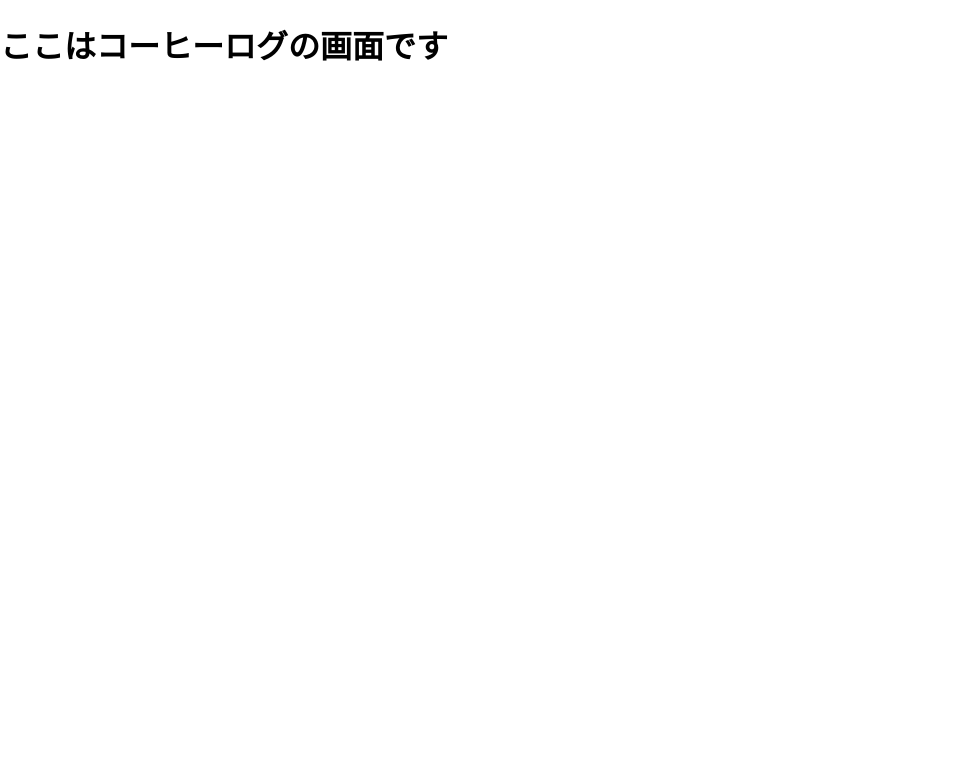
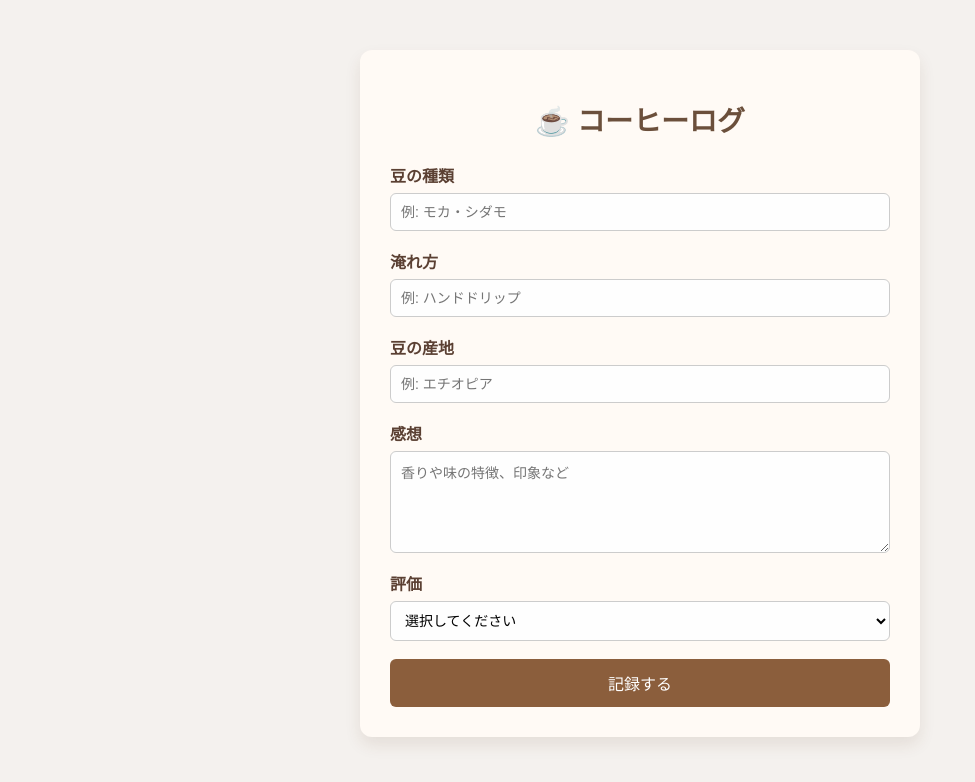
Before and after one commit to souchiyan/go-app, a React (Create React App) app in the folder react-app/: page /coffeelog in a window 1280 px wide. Shown: the top 782 px of the page, without its empty margins (0-975 px from the left). Built offline with nearby package versions, Linux system fonts and the light colour scheme.

Commit message:
feature/coffeelog

```diff
--- a/react-app/src/App.js
+++ b/react-app/src/App.js
@@ -1,9 +1,11 @@
 import { BrowserRouter as Router, Routes, Route } from "react-router-dom";
-import Auth from "./Auth";
+import Auth from "./Auth/Auth";
 import PrivateRoute from "./PrivateRoute";
-import Page from "./Page";
-import CoffeeLog from "./CoffeeLog";
+import Page from "./Page/Page";
+import CoffeeLog from "./CoffeeLog/CoffeeLog";
 import CafeMap from "./CafeMap";
+import CoffeeShow from "./CoffeeLog/CoffeeShow";
+
 
 function App() {
   return (
@@ -20,6 +22,7 @@ function App() {
         ></Route>
         <Route path="/coffeelog" element={<CoffeeLog />}></Route>
         <Route path="/cafemap" element={<CafeMap />}></Route>
+        <Route path="/logs/show" element={<CoffeeShow />}></Route>
       </Routes>
     </Router>
   );
--- a/react-app/src/Auth.jsx
+++ b/react-app/src/Auth/Auth.jsx
@@ -1,6 +1,8 @@
 import { useNavigate } from "react-router-dom";
 import { useState } from "react";
-import axios from "axios"
+import axios from "axios";
+import "../styles/Auth.css";
+
 function Auth() {
   const [name, setName] = useState("");
   const [password, setPassword] = useState("");
@@ -14,10 +16,10 @@ function Auth() {
       });
       alert(res.data.message);
     } catch (err) {
-      alert("登録失敗: " + err.response?.data || err.message);
+      alert("登録失敗: " + (err.response?.data || err.message));
     }
-    setName("")
-    setPassword("")
+    setName("");
+    setPassword("");
   };
 
   const handleLogin = async () => {
@@ -30,27 +32,32 @@ function Auth() {
       alert("ログイン成功");
       navigate("/index");
     } catch (err) {
-      alert("ログイン失敗: " + err.response?.data || err.message);
+      alert("ログイン失敗: " + (err.response?.data || err.message));
     }
   };
 
   return (
-    <div>
-      <h2>ログイン / 登録</h2>
+    <div className="auth-container">
+      <h2 className="auth-title">ログイン / 登録</h2>
       <input
+        className="auth-input"
         placeholder="名前"
         value={name}
         onChange={(e) => setName(e.target.value)}
       />
       <input
+        className="auth-input"
         type="password"
         placeholder="パスワード"
         value={password}
         onChange={(e) => setPassword(e.target.value)}
       />
-      <button onClick={handleRegister}>登録</button>
-      <button onClick={handleLogin}>ログイン</button>
+      <div className="auth-button-group">
+        <button className="auth-button" onClick={handleRegister}>登録</button>
+        <button className="auth-button login" onClick={handleLogin}>ログイン</button>
+      </div>
     </div>
   );
 }
+
 export default Auth;
--- a/react-app/src/CoffeeLog.jsx
+++ /dev/null
@@ -1,7 +0,0 @@
-function CoffeeLog(){
- return(
-    <h1>ここはコーヒーログの画面です</h1>
- )
-}
-
-export default CoffeeLog;
--- /dev/null
+++ b/react-app/src/CoffeeLog/CoffeeLog.jsx
@@ -0,0 +1,85 @@
+import { useState } from "react";
+import { useNavigate } from "react-router-dom"; // 追加
+
+import axios from "axios";
+import "../styles/CoffeeLog.css";
+
+function CoffeeLog() {
+  const [title, setTitle] = useState("");
+  const [origin, setOrigin] = useState("");
+  const [method, setMethod] = useState("");
+  const [notes, setNotes] = useState("");
+  const [rating, setRating] = useState("");
+  const navigate = useNavigate();
+
+
+  const handleLogs = async (e) => {
+    e.preventDefault();
+    try {
+      await axios.post("http://localhost:8080/logs", {
+        title,
+        origin,
+        method,
+        notes,
+        rating,
+      });
+      alert("作成完了！");
+      navigate("/logs/show");
+
+    } catch (err) {
+      alert("記録失敗: " + (err.response?.data || err.message));
+    }
+  };
+
+  return (
+    <div className="coffee-container">
+      <h1 className="title">☕ コーヒーログ</h1>
+      <form onSubmit={handleLogs} className="coffee-form">
+        <label>豆の種類</label>
+        <input
+          type="text"
+          placeholder="例: モカ・シダモ"
+          value={title}
+          onChange={(e) => setTitle(e.target.value)}
+        />
+
+        <label>淹れ方</label>
+        <input
+          type="text"
+          placeholder="例: ハンドドリップ"
+          value={method}
+          onChange={(e) => setMethod(e.target.value)}
+        />
+
+        <label>豆の産地</label>
+        <input
+          type="text"
+          placeholder="例: エチオピア"
+          value={origin}
+          onChange={(e) => setOrigin(e.target.value)}
+        />
+
+        <label>感想</label>
+        <textarea
+          placeholder="香りや味の特徴、印象など"
+          value={notes}
+          onChange={(e) => setNotes(e.target.value)}
+        />
+
+        <label>評価</label>
+        <select value={rating} onChange={(e) => setRating(e.target.value)}>
+          <option value="">選択してください</option>
+          <option value="1">★☆☆☆☆</option>
+          <option value="2">★★☆☆☆</option>
+          <option value="3">★★★☆☆</option>
+          <option value="4">★★★★☆</option>
+          <option value="5">★★★★★</option>
+        </select>
+
+        <button type="submit">記録する</button>
+      </form>
+    </div>
+  );
+}
+
+export default CoffeeLog;
--- /dev/null
+++ b/react-app/src/CoffeeLog/CoffeeShow.jsx
@@ -0,0 +1,38 @@
+import { useEffect, useState } from "react";
+import axios from "axios";
+import "../styles/CoffeeShow.css";
+
+function CoffeeShow() {
+  const [logs, setLogs] = useState([]);
+
+  useEffect(() => {
+    const fetchLogs = async () => {
+      try {
+        const res = await axios.get("http://localhost:8080/logs/show");
+        setLogs(res.data);
+      } catch (err) {
+        alert("取得失敗：" + (err.response?.data || err.message));
+      }
+    };
+    fetchLogs();
+  }, []);
+
+  return (
+    <div className="coffee-show-container">
+      <h1 className="coffee-show-title">☕ コーヒーログ一覧</h1>
+      <ul className="coffee-log-list">
+        {logs.map((log, index) => (
+          <li key={index} className="coffee-log-item">
+            <h2 className="log-title">{log.title}</h2>
+            <p><strong>豆の産地:</strong> {log.origin}</p>
+            <p><strong>方法:</strong> {log.method}</p>
+            <p><strong>評価:</strong> {log.rating} / 5</p>
+            <p><strong>感想:</strong> {log.notes}</p>
+          </li>
+        ))}
+      </ul>
+    </div>
+  );
+}
+
+export default CoffeeShow;
--- a/react-app/src/Page.jsx
+++ b/react-app/src/Page/Page.jsx
@@ -1,5 +1,5 @@
 import { NavLink } from "react-router-dom";
-import "./Page.css";
+import "../styles/Page.css";
 
 function Page() {
   return (
@@ -15,6 +15,9 @@ function Page() {
           <NavLink to="/cafemap" className="btn btn-map">
             カフェマップ
           </NavLink>
+          <NavLink to="/logs/show" className="btn btn-map">
+            コーヒーログ
+          </NavLink>
         </div>
       </div>
     </div>
--- /dev/null
+++ b/react-app/src/styles/Auth.css
@@ -0,0 +1,70 @@
+.auth-container {
+  width: 100%;
+  max-width: 400px;
+  margin: 80px auto;
+  padding: 32px;
+  box-shadow: 0 4px 12px rgba(0, 0, 0, 0.15);
+  border-radius: 12px;
+  background-color: #fefefe;
+  display: flex;
+  flex-direction: column;
+  align-items: center;
+  font-family: sans-serif;
+}
+
+.auth-title {
+  font-size: 1.8rem;
+  margin-bottom: 24px;
+  color: #333;
+}
+
+.auth-input {
+  width: 100%;
+  padding: 12px;
+  margin-bottom: 16px;
+  font-size: 1rem;
+  border: 1px solid #ccc;
+  border-radius: 8px;
+  box-sizing: border-box;
+  transition: border-color 0.3s ease;
+}
+
+.auth-input:focus {
+  border-color: #0077cc;
+  outline: none;
+}
+
+.auth-button-group {
+  width: 100%;
+  display: flex;
+  justify-content: space-between;
+}
+
+.auth-button {
+  flex: 1;
+  padding: 12px;
+  margin-right: 10px;
+  background-color: #0077cc;
+  color: white;
+  border: none;
+  border-radius: 8px;
+  cursor: pointer;
+  font-size: 1rem;
+  transition: background-color 0.3s ease;
+}
+
+.auth-button:last-child {
+  margin-right: 0;
+}
+
+.auth-button:hover {
+  background-color: #005fa3;
+}
+
+.auth-button.login {
+  background-color: #00aa66;
+}
+
+.auth-button.login:hover {
+  background-color: #008c55;
+}
--- /dev/null
+++ b/react-app/src/styles/CoffeeLog.css
@@ -0,0 +1,63 @@
+body {
+  margin: 0;
+  font-family: "Segoe UI", sans-serif;
+  background-color: #f4f1ee;
+}
+
+.coffee-container {
+  max-width: 500px;
+  margin: 50px auto;
+  padding: 30px;
+  background-color: #fffaf5;
+  border-radius: 12px;
+  box-shadow: 0 8px 16px rgba(100, 60, 30, 0.1);
+}
+
+.title {
+  text-align: center;
+  font-size: 28px;
+  color: #6b4f3b;
+  margin-bottom: 24px;
+}
+
+.coffee-form {
+  display: flex;
+  flex-direction: column;
+}
+
+.coffee-form label {
+  margin-bottom: 6px;
+  color: #5b4033;
+  font-weight: bold;
+}
+
+.coffee-form input,
+.coffee-form textarea,
+.coffee-form select {
+  padding: 10px;
+  margin-bottom: 18px;
+  border: 1px solid #ccc;
+  border-radius: 6px;
+  font-size: 14px;
+  background-color: #fefefe;
+}
+
+.coffee-form textarea {
+  resize: vertical;
+  min-height: 80px;
+}
+
+.coffee-form button {
+  background-color: #8b5e3c;
+  color: white;
+  border: none;
+  padding: 12px;
+  font-size: 16px;
+  border-radius: 6px;
+  cursor: pointer;
+  transition: background-color 0.2s;
+}
+
+.coffee-form button:hover {
+  background-color: #6b442b;
+}
--- /dev/null
+++ b/react-app/src/styles/CoffeeShow.css
@@ -0,0 +1,41 @@
+.coffee-show-container {
+  max-width: 800px;
+  margin: 2rem auto;
+  padding: 1.5rem;
+  background-color: #f9f6f2;
+  border-radius: 12px;
+  box-shadow: 0 4px 12px rgba(0, 0, 0, 0.1);
+  font-family: 'Helvetica Neue', sans-serif;
+}
+
+.coffee-show-title {
+  text-align: center;
+  color: #4b2e2e;
+  font-size: 2rem;
+  margin-bottom: 2rem;
+}
+
+.coffee-log-list {
+  list-style-type: none;
+  padding: 0;
+}
+
+.coffee-log-item {
+  background-color: #fff;
+  border-left: 5px solid #a97451;
+  margin-bottom: 1.5rem;
+  padding: 1rem;
+  border-radius: 8px;
+  transition: transform 0.2s;
+}
+
+.coffee-log-item:hover {
+  transform: scale(1.02);
+  background-color: #f5eee9;
+}
+
+.log-title {
+  margin-top: 0;
+  font-size: 1.25rem;
+  color: #6b3e26;
+}
```
Also changed, not shown: react-app/src/styles/Page.css (renamed from react-app/src/Page.css), 2 other files (tests, documents, lock files or other folders).
